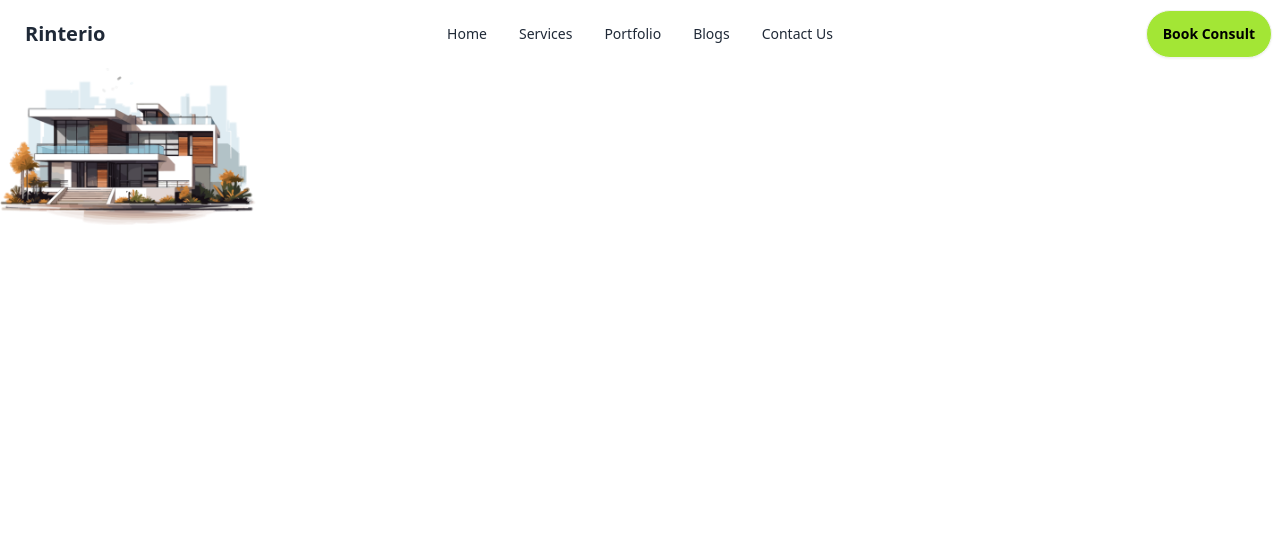
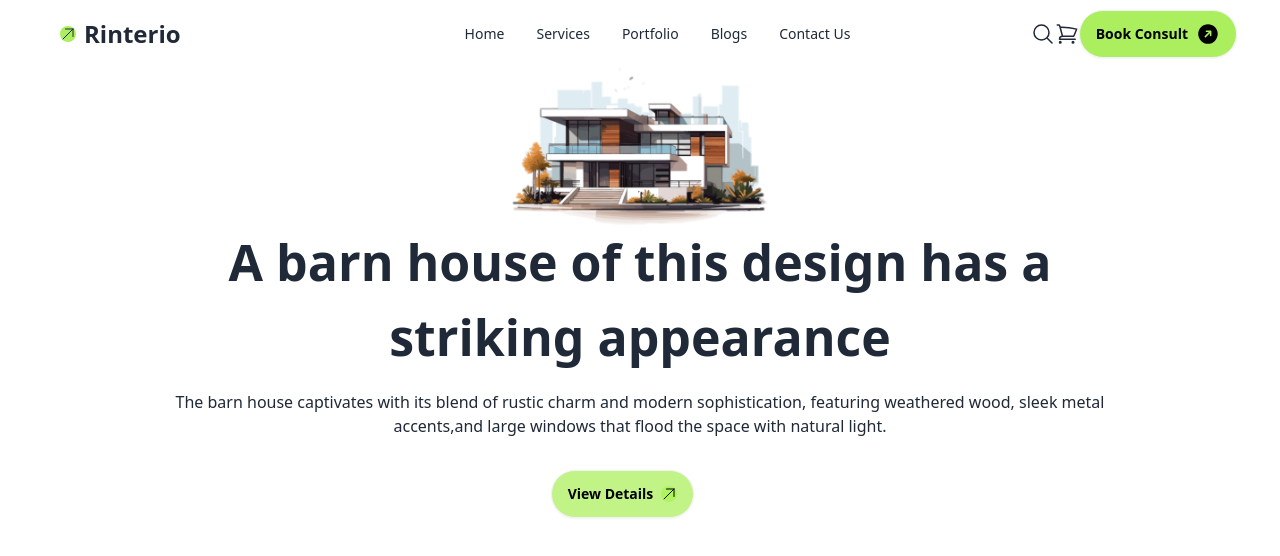
Before and after one commit to safiulhaq77/a1-m3-project, a plain HTML site: page index.html in a window 1280 px wide. Drawn offline with nearby package versions, Linux system fonts and the light colour scheme.

Commit message:
header section added

```diff
--- a/index.html
+++ b/index.html
@@ -8,8 +8,8 @@
     <link href="https://cdn.jsdelivr.net/npm/daisyui@4.12.10/dist/full.min.css"
     rel="stylesheet" type="text/css"/>
     <script src="https://cdn.tailwindcss.com"></script>
-    <script src="https://cdn.tailwindcss.com"></script>
 
+    <!--manrope font-->
     <style>
         .manrope-font{
             font-family: "Manrope", sans-serif;
@@ -21,7 +21,7 @@
     <header>
         <nav>
             <div class="navbar bg-base-100">
-                <div class="navbar-start">
+                <div class="navbar-start ml-[35px]">
                   <div class="dropdown">
                     <div tabindex="0" role="button" class="btn btn-ghost lg:hidden">
                       <svg
@@ -39,7 +39,7 @@
                     </div>
                     <ul
                       tabindex="0"
-                      class="menu menu-sm dropdown-content bg-base-100 rounded-box z-[1] mt-3 w-52 p-2 shadow">
+                      class="menu menu-sm dropdown-content bg-base-100 rounded-box z-[1] mt-56 w-52 p-2 shadow">
                       <li><a>Home</a></li>
                       <li><a>Services</a></li>
                       <li><a>Portfolio</a></li>
@@ -47,7 +47,18 @@
                       <li><a>Contact Us</a></li>
                     </ul>
                   </div>
-                  <a class="btn btn-ghost text-xl">Rinterio</a>
+                  <!--banner left arrow-->
+                  <a class="btn btn-ghost text-2xl font-bold">
+                    <svg xmlns="http://www.w3.org/2000/svg"
+                    fill="none" viewBox="0 0 24 24"
+                    stroke-width="1.5"
+                    stroke="currentColor"
+                    class="size-4 bg-[#ABEF5F] rounded-2xl">
+                      <path stroke-linecap="round"
+                      stroke-linejoin="round" d="m4.5
+                      19.5 15-15m0 0H8.25m11.25 0v11.25" />
+                    </svg>
+                    Rinterio</a>
                 </div>
                 <div class="navbar-center hidden lg:flex">
                   <ul class="menu menu-horizontal px-1">
@@ -59,17 +70,74 @@
                   </ul>
                 </div>
                 <div class="navbar-end">
-                  <a class="btn rounded-full bg-lime-400 text-black">Book Consult</a>
+                <!--search icon-->
+                <svg xmlns="http://www.w3.org/2000/svg"
+                fill="none"
+                viewBox="0 0 24 24"
+                stroke-width="1.5"
+                stroke="currentColor"
+                class="size-6">
+                  <path stroke-linecap="round"
+                  stroke-linejoin="round"
+                  d="m21 21-5.197-5.197m0 0A7.5 7.5 0 1 0
+                  5.196 5.196a7.5 7.5 0 0 0 10.607 10.607Z" />
+                </svg>
+                <!--shopping icon-->
+                <svg xmlns="http://www.w3.org/2000/svg"
+                fill="none"
+                viewBox="0 0 24 24"
+                stroke-width="1.5"
+                stroke="currentColor"
+                class="size-6">
+                  <path stroke-linecap="round"
+                  stroke-linejoin="round"
+                  d="M2.25 3h1.386c.51 0 .955.343 1.087.835l.383
+                  1.437M7.5 14.25a3 3 0 0 0-3 3h15.75m-12.75-3h11.218c1.121-2.3
+                  2.1-4.684 2.924-7.138a60.114 60.114 0 0 0-16.536-1.84M7.5 14.25
+                  5.106 5.272M6 20.25a.75.75 0 1 1-1.5 0 .75.75 0 0 1 1.5 0Zm12.75
+                  0a.75.75 0 1 1-1.5 0 .75.75 0 0 1 1.5 0Z" />
+                </svg>
+
+                  <a class="btn rounded-full bg-[#ABEF5F] text-black mr-[35px]">Book Consult
+                    <!--arrow icons-->
+                    <svg xmlns="http://www.w3.org/2000/svg"
+                    viewBox="0 0 24 24"
+                    fill="currentColor"
+                    class="size-6 -rotate-45">
+
+                    <path fill-rule="evenodd" d="M12 2.25c-5.385 0-9.75 4.365-9.75
+                      9.75s4.365 9.75 9.75 9.75 9.75-4.365 9.75-9.75S17.385 2.25 12 2.25Zm4.28
+                      10.28a.75.75 0 0 0 0-1.06l-3-3a.75.75 0 1 0-1.06 1.06l1.72 1.72H8.25a.75.75 0 0 0 0
+                      1.5h5.69l-1.72 1.72a.75.75 0 1 0 1.06 1.06l3-3Z" clip-rule="evenodd" />
+                    </svg>
+                  </a>
                 </div>
               </div>
         </nav>
 
         <!--image-->
-        <div class="max-w-64	">
-            <img src="assets/banner.png" alt="">
+        <div class="grid place-items-center">
+            <img class="max-w-64" src="assets/banner.png" alt="">
+            <h2 class="font-extrabold text-[50px] text-center">A barn house of this design has a
+              <br>striking appearance</h2>
+            <h1 class="text-center mt-[24px] md:mt-[15.79px]">The barn house captivates with its blend of rustic charm and modern sophistication,
+              featuring weathered wood, sleek metal
+              <br>accents,and large windows that flood the space with natural light.</h1>
+
+              <a class="btn rounded-full bg-[#c1f387] mt-[32px] text-black mr-[35px]">View Details
+                <!--arrow icons-->
+                <svg xmlns="http://www.w3.org/2000/svg"
+                    fill="none" viewBox="0 0 24 24"
+                    stroke-width="1.5"
+                    stroke="currentColor"
+                    class="size-4 bg-[#aef55d] rounded-2xl">
+                      <path stroke-linecap="round"
+                      stroke-linejoin="round" d="m4.5
+                      19.5 15-15m0 0H8.25m11.25 0v11.25" />
+                    </svg>
+              </a>
         </div>
     </header>
-    <i class="fa-solid fa-arrow-right"></i>
     <!--main section-->
     <main></main>
     <!--footer section-->
```
Also changed, not shown: tailwind.config.js (added, +8 -0 lines).
